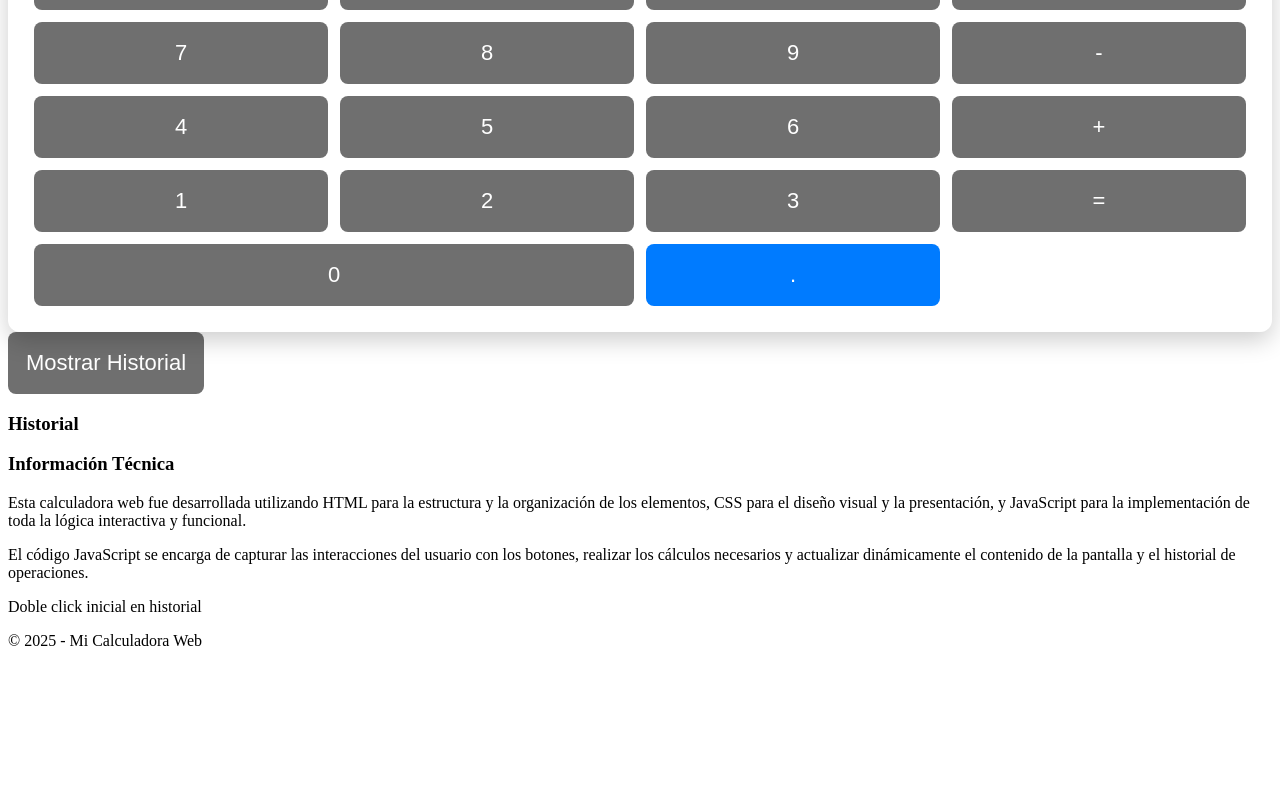
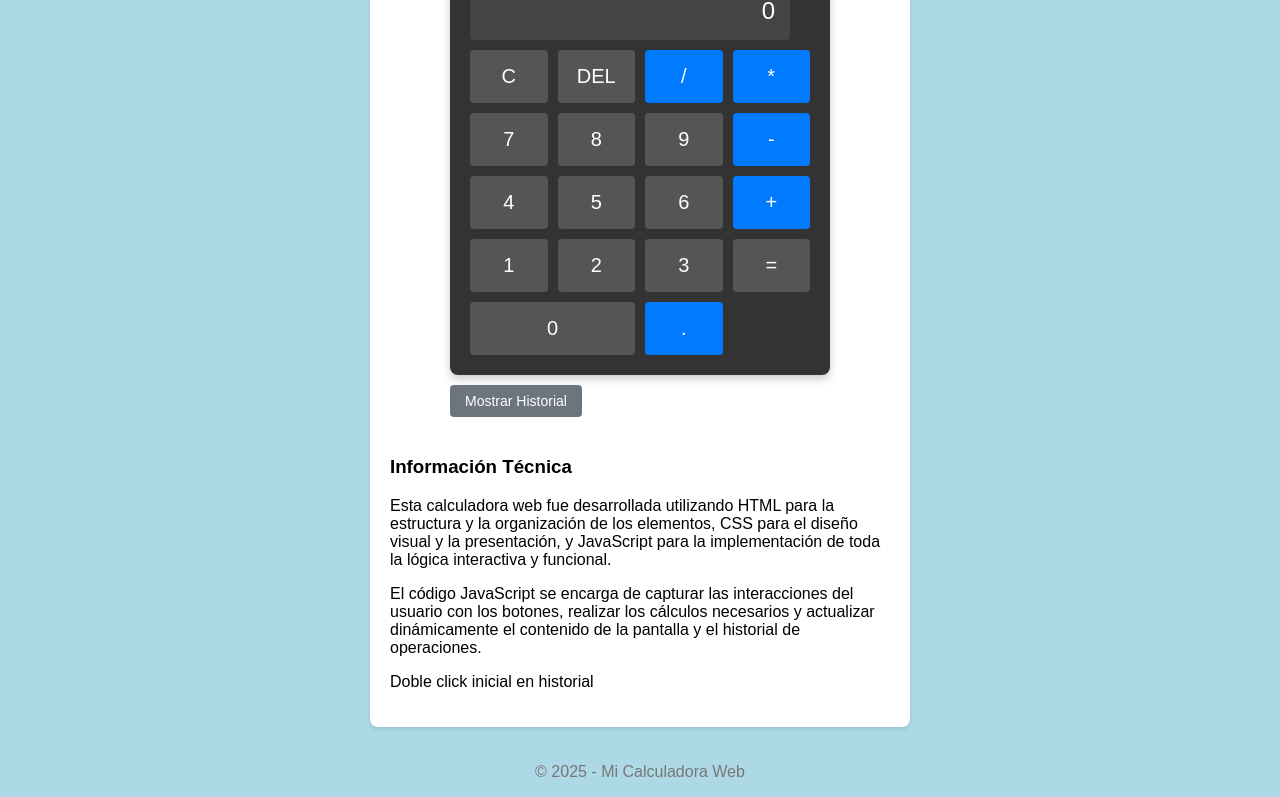
Before and after one commit to ERM1999/mi-calculadora-web, a plain HTML site: page index.html in a window 1280 px wide. Shown: the part 288-1085 px from the top of the page. Before the commit the page ends 954 px from the top, so only its background shows below. Drawn offline with Linux system fonts and the light colour scheme.

Commit message:
Update style.css

```diff
--- a/style.css
+++ b/style.css
@@ -1,59 +1,264 @@
+body {
+    font-family: sans-serif;
+    display: flex;
+    flex-direction: column;
+    align-items: center;
+    background-color: #ADD8E6;
+    margin: 0;
+    padding-top: 20px;
+}
+
+header {
+    background-color: #333;
+    color: #fff;
+    padding: 1em 0;
+    text-align: center;
+    width: 100%;
+}
+
+main {
+    background-color: #fff;
+    border-radius: 8px;
+    box-shadow: 0 2px 4px rgba(0, 0, 0, 0.1);
+    padding: 20px;
+    margin-top: 20px;
+    width: 80%;
+    max-width: 500px;
+    display: flex;
+    flex-direction: column;
+    align-items: center;
+}
+
+h1 {
+    margin-bottom: 1em;
+}
+
+#calculator-container {
+    margin-bottom: 20px;
+}
+
 .calculator {
-    background-color: rgba(255, 255, 255, 0.1); /* Fondo blanco semitransparente */
-    border-radius: 12px;
-    box-shadow: 0 8px 24px rgba(0, 0, 0, 0.2); /* Sombra más pronunciada */
-    padding: 25px;
-    backdrop-filter: blur(10px); /* Efecto de desenfoque del fondo */
-    border: 1px solid rgba(255, 255, 255, 0.2); /* Borde sutil */
+    background-color: #333;
+    border-radius: 8px;
+    box-shadow: 0 4px 8px rgba(0, 0, 0, 0.2);
+    padding: 20px;
 }
 
 #display {
-    width: calc(100% - 30px);
-    margin-bottom: 15px;
-    padding: 18px;
-    font-size: 28px;
+    width: calc(100% - 20px);
+    margin-bottom: 10px;
+    padding: 15px;
+    font-size: 24px;
     text-align: right;
     border: none;
-    border-radius: 8px;
-    background-color: rgba(0, 0, 0, 0.1); /* Fondo oscuro semitransparente */
-    color: #e0e0e0;
-    backdrop-filter: blur(5px); /* Desenfoque para la pantalla también */
+    border-radius: 4px;
+    background-color: #444;
+    color: #fff;
+    box-sizing: border-box;
 }
 
 .buttons {
     display: grid;
     grid-template-columns: repeat(4, 1fr);
-    grid-gap: 12px;
+    grid-gap: 10px;
 }
 
 button {
-    padding: 18px;
-    font-size: 22px;
+    padding: 15px;
+    font-size: 20px;
     border: none;
-    border-radius: 8px;
+    border-radius: 4px;
     cursor: pointer;
-    background-color: rgba(51, 51, 51, 0.7); /* Botones ligeramente transparentes */
+    background-color: #555;
     color: #fff;
-    transition: transform 0.2s ease-in-out, background-color 0.2s ease-in-out; /* Transiciones más suaves */
+    transition: background-color 0.3s ease;
 }
 
 button:hover {
     background-color: #777;
-    transform: translateY(-2px); /* Ligero efecto de elevación al hacer hover */
-}
-
-button:active {
-    transform: translateY(0); /* Elimina la elevación al presionar */
 }
 
 .zero {
     grid-column: 1 / span 2;
 }
 
-button:last-child {
-    background-color: #007bff; /* Color principal */
+.operator {
+    background-color: #007bff;
 }
 
-button:last-child:hover {
+.operator:hover {
     background-color: #0056b3;
 }
+
+#toggle-history-btn {
+    margin-top: 15px;
+    padding: 10px 15px;
+    font-size: 16px;
+    border: none;
+    border-radius: 4px;
+    cursor: pointer;
+    background-color: #6c757d;
+    color: #fff;
+    transition: background-color 0.3s ease;
+}
+
+#toggle-history-btn:hover {
+    background-color: #5a6268;
+}
+
+#history-container {
+    margin-top: 15px;
+    border: 1px solid #ccc;
+    border-radius: 4px;
+    padding: 10px;
+    display: none;
+    width: 100%;
+    box-sizing: border-box;
+}
+
+#history-container h3 {
+    margin-top: 0;
+    margin-bottom: 10px;
+}
+
+#history-list {
+    list-style: none;
+    padding: 0;
+    margin: 0;
+}
+
+#history-list li {
+    padding: 5px 0;
+    border-bottom: 1px dotted #eee;
+}
+
+#history-list li:last-child {
+    border-bottom: none;
+}
+
+footer {
+    text-align: center;
+    margin-top: 20px;
+    color: #777;
+}
+
+.calculator {
+     background-color: #333;
+     border-radius: 8px;
+     box-shadow: 0 4px 8px rgba(0, 0, 0, 0.2);
+     padding: 20px;
+    }
+
+    #display {
+     width: calc(100% - 20px);
+     margin-bottom: 10px;
+     padding: 15px;
+     font-size: 24px;
+     text-align: right;
+     border: none;
+     border-radius: 4px;
+     background-color: #444;
+     color: #fff;
+    }
+
+    .buttons {
+     display: grid;
+     grid-template-columns: repeat(4, 1fr);
+     grid-gap: 10px;
+    }
+
+    button {
+     padding: 15px;
+     font-size: 20px;
+     border: none;
+     border-radius: 4px;
+     cursor: pointer;
+     background-color: #555;
+     color: #fff;
+     transition: background-color 0.3s ease;
+    }
+
+    button:hover {
+     background-color: #777;
+    }
+
+    .zero {
+     grid-column: 1 / span 2;
+    }
+
+    button:last-child {
+     background-color: #007bff;
+    }
+
+    button:last-child:hover {
+     background-color: #0056b3;
+    }
+
+    #operation {
+        color: #aaa;
+        font-size: 1.2em;
+        text-align: right;
+        padding-right: 10px;
+        margin-bottom: 5px;
+        overflow: hidden;
+        white-space: nowrap;
+        text-overflow: ellipsis;
+    }
+
+    #history-container {
+        margin-top: 20px;
+        border: 1px solid #ccc;
+        border-radius: 5px;
+        padding: 10px;
+        max-height: 150px;
+        overflow-y: auto;
+        display: none;
+        width: 100%;
+        box-sizing: border-box;
+    }
+
+    #history-container h3 {
+        margin-top: 0;
+        margin-bottom: 10px;
+        color: #555;
+        font-size: 1.1em;
+    }
+
+    #history-list {
+        list-style: none;
+        padding: 0;
+        margin: 0;
+    }
+
+    #history-list li {
+        padding: 5px 0;
+        border-bottom: 1px dotted #eee;
+        font-size: 0.9em;
+        color: #777;
+    }
+
+    #history-list li:last-child {
+        border-bottom: none;
+    }
+
+    #toggle-history-btn {
+        margin-top: 10px;
+        padding: 8px 15px;
+        font-size: 14px;
+        border: none;
+        border-radius: 4px;
+        background-color: #6c757d;
+        color: #fff;
+        cursor: pointer;
+        transition: background-color 0.3s ease;
+    }
+
+    #toggle-history-btn:hover {
+        background-color: #5a6268;
+    }
+
+    footer {
+        text-align: center;
+        margin-top: 20px;
+        color: #777;
+    }
```
